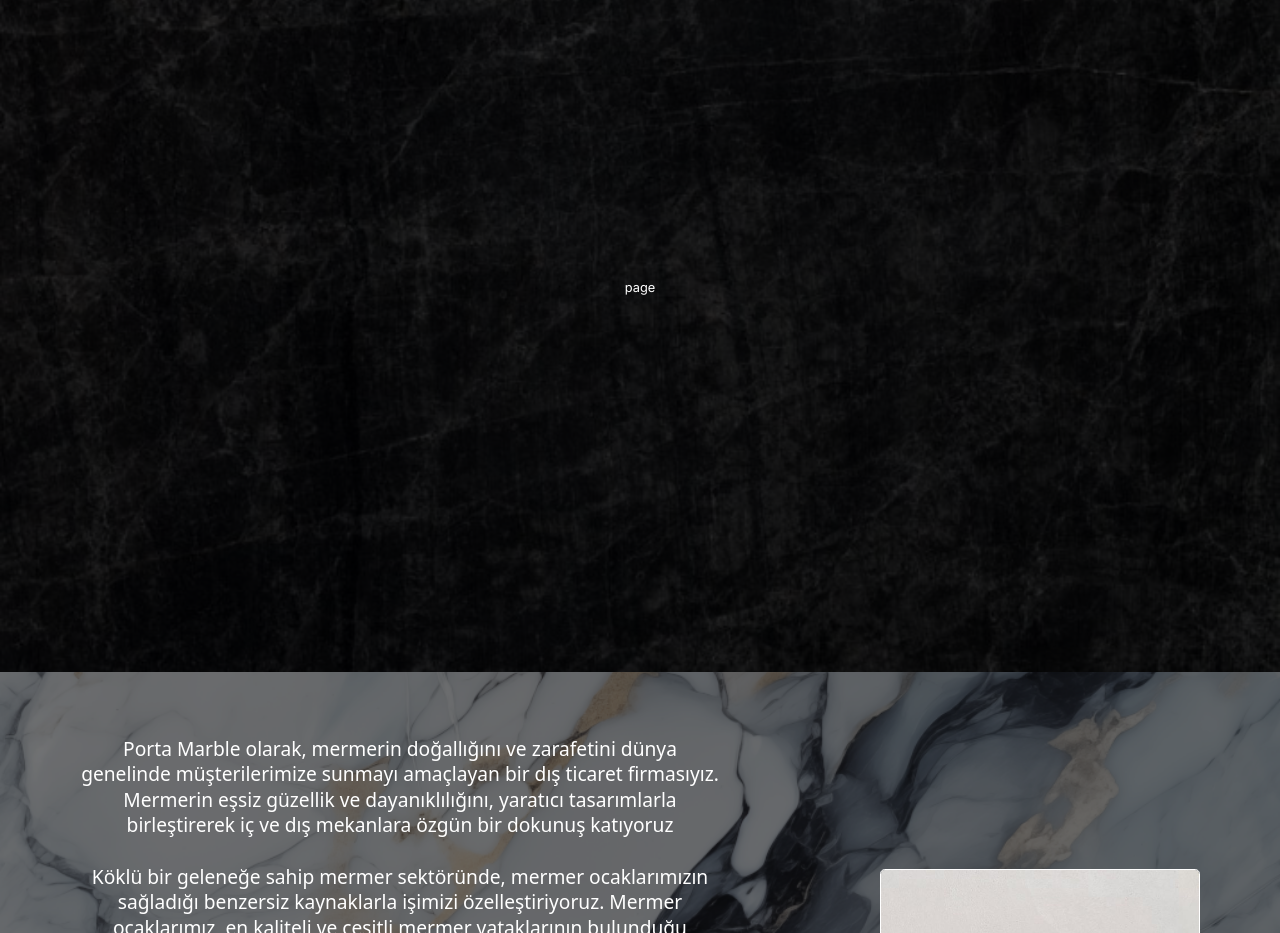
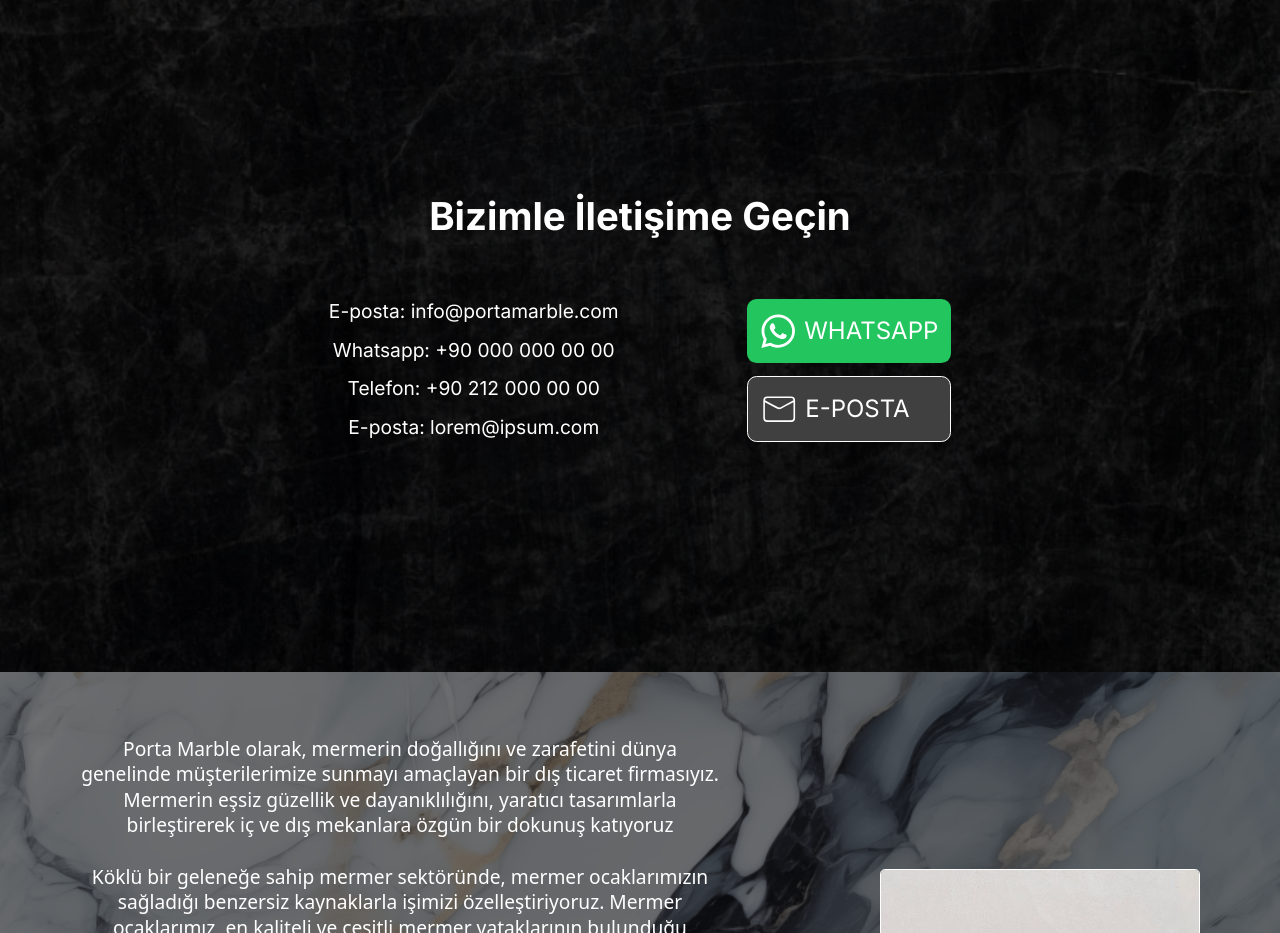
Before and after one commit to frknecn3/marble-nextjs, a Next.js app: page / in a window 1280 px wide. Shown: the part 4380-5313 px from the top of the page. Built offline with nearby package versions, Linux system fonts and the light colour scheme.

Commit message:
fix opt error 1

```diff
--- a/src/app/(pages)/contact/page.tsx
+++ b/src/app/(pages)/contact/page.tsx
@@ -1,11 +1,38 @@
 import React from 'react'
+import { CiMail } from 'react-icons/ci'
+import { FaWhatsapp } from 'react-icons/fa'
 
-type Props = {}
 
-const page = (props: Props) => {
+
+const Contact = ({long}:{long?:boolean}) => {
   return (
-    <div>page</div>
+    <div className={`flex flex-col lg:block items-center justify-center ${long&&'min-h-[100vh]'}`}>
+        <div className='mt-20 mb-[10vh]  lg:text-center'><h1 className='text-5xl font-bold'>Bizimle İletişime Geçin</h1></div>
+
+        <div className='flex lg:flex-row flex-col gap-40 justify-between mt-10 mx-[10vw] lg:mx-[20vw]'>
+            <div className='text-2xl flex flex-col gap-4'>
+                <p>E-posta: info@portamarble.com</p>
+                <p>Whatsapp: +90 000 000 00 00</p>
+                <p>Telefon: +90 212 000 00 00</p>
+                <p>E-posta: lorem@ipsum.com</p>
+            </div>
+
+            <div className='flex flex-col justify-between gap-4'>
+                <a target='_blank' href="https://wa.me/00000000011"
+                className='text-3xl bg-green-500 p-4 rounded-xl flex gap-2 items-center'>
+                <FaWhatsapp className='text-5xl' />
+                WHATSAPP
+                </a>
+
+                <a className=' text-white border border-white bg-neutral-700 items-center gap-2 text-3xl flex p-4 rounded-xl' href='mailto:lorem@ipsum.com'>
+                <CiMail className='text-5xl text-white '/>
+                E-POSTA
+                </a>
+            </div>
+        </div>
+
+    </div>
   )
 }
 
-export default page
+export default Contact
--- a/src/components/MainComponents/Video.tsx
+++ b/src/components/MainComponents/Video.tsx
@@ -17,7 +17,7 @@
       </div>
 
       <div className="flex items-center h-full justify-center">
-        <Contact/>
+        <Contact long={false}/>
       </div>
 
 
```
